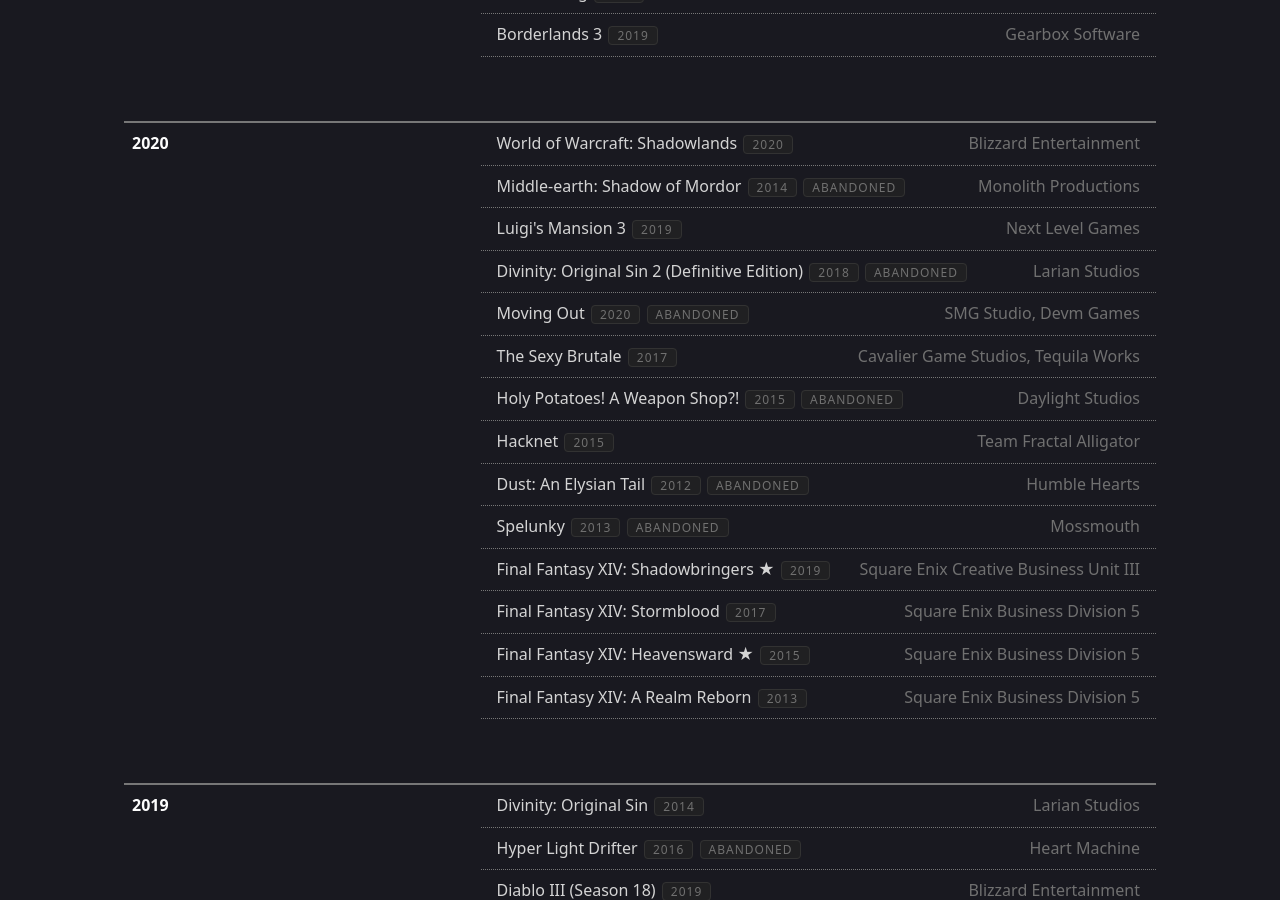
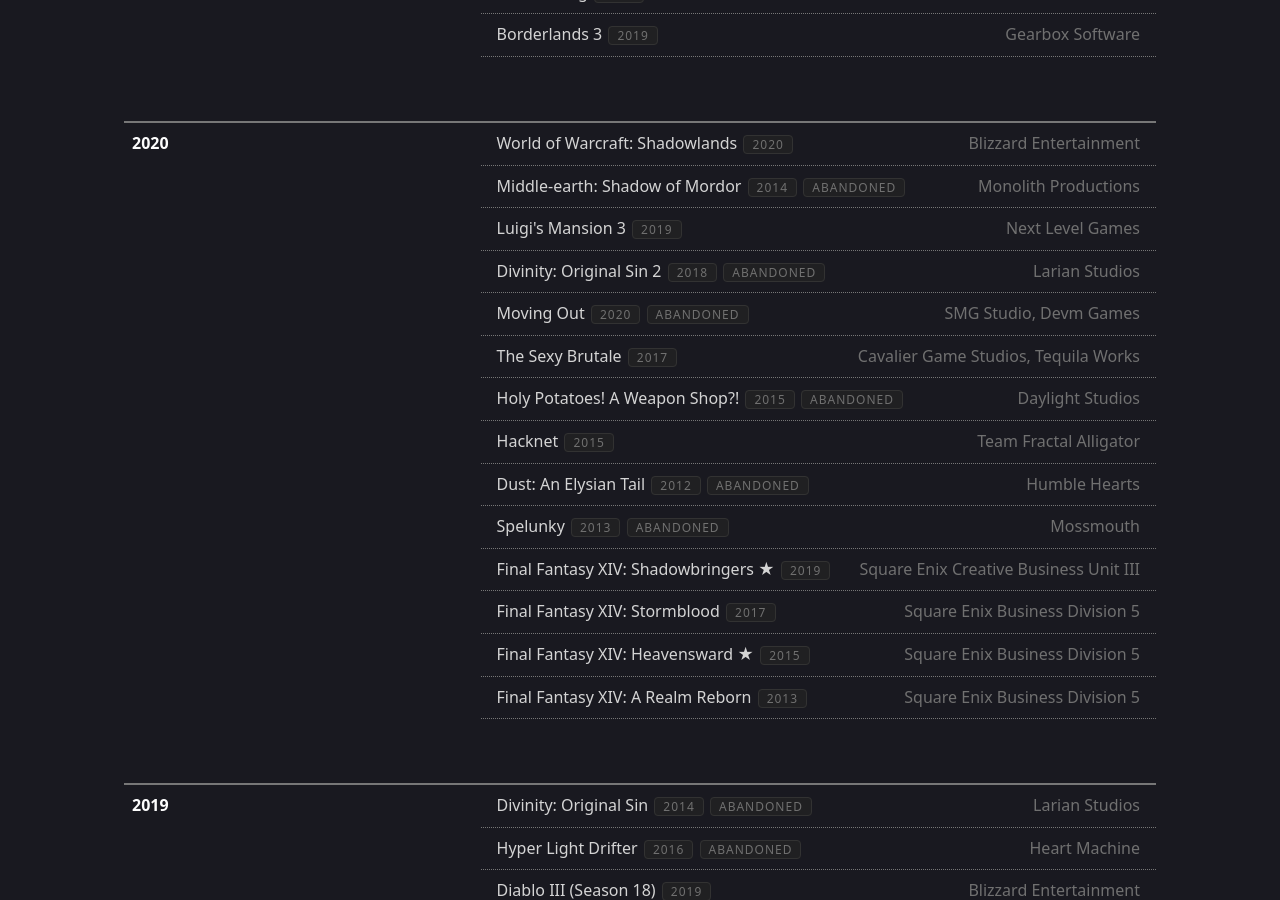
Before and after one commit to KlazHTT/personal-website, a Jekyll site: the page built from pages/gaming.md, in a window 1280 px wide and 900 px high, scrolled down 6579 px. Built offline with Jekyll 4.4.1, drawn with Linux system fonts in a browser that asks for light colours.

Commit message:
Update games.yml

```diff
--- a/_data/games.yml
+++ b/_data/games.yml
@@ -555,7 +555,7 @@
       released: 2019
       system: NS
       status: Completed
-    - title: "Divinity: Original Sin 2 (Definitive Edition)"
+    - title: "Divinity: Original Sin 2"
       developer: Larian Studios
       released: 2018
       status: Abandoned
@@ -606,7 +606,7 @@
     - title: "Divinity: Original Sin"
       developer: Larian Studios
       released: 2014
-      status: Completed
+      status: Abandoned
     - title: Hyper Light Drifter
       developer: Heart Machine
       released: 2016
```
